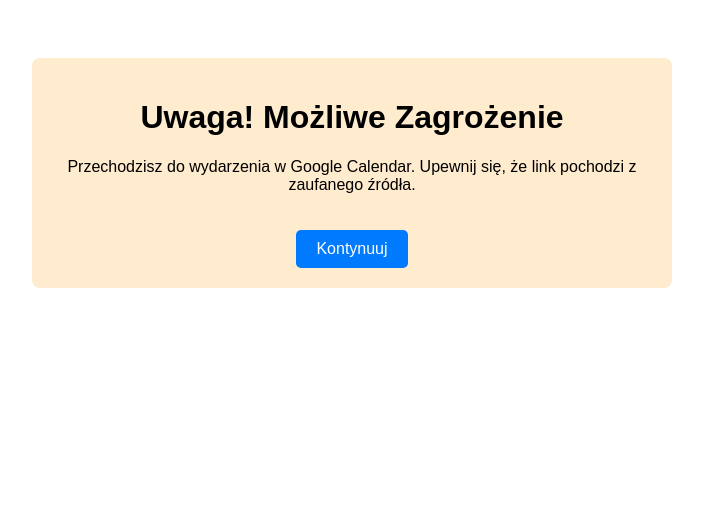
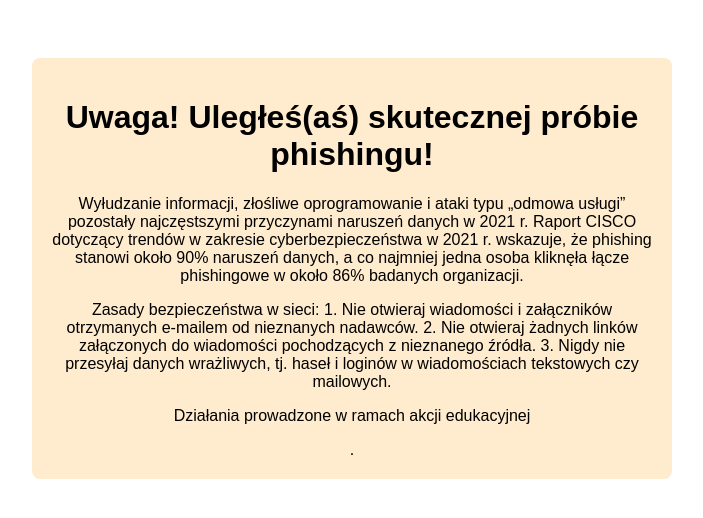
Before and after one commit to Julo-coder/phising-warning, a plain HTML site: page index.html in a window 1280 px wide. Shown: the whole page, without its empty margins (288-991 px from the left). Drawn offline with Linux system fonts and the light colour scheme.

Commit message:
Update index.html

```diff
--- a/index.html
+++ b/index.html
@@ -12,9 +12,21 @@
 </head>
 <body>
     <div class="container">
-        <h1>Uwaga! Możliwe Zagrożenie</h1>
-        <p>Przechodzisz do wydarzenia w Google Calendar. Upewnij się, że link pochodzi z zaufanego źródła.</p>
-        <a id="continue-btn" class="button" href="#">Kontynuuj</a>
+       <h1>Uwaga! Uległeś(aś) skutecznej próbie phishingu!</h1>
+<p>    Wyłudzanie informacji, złośliwe oprogramowanie i ataki typu „odmowa usługi” pozostały
+    najczęstszymi przyczynami naruszeń danych w 2021 r.
+    Raport CISCO dotyczący trendów w zakresie cyberbezpieczeństwa w 2021 r. wskazuje, że phishing
+    stanowi około 90% naruszeń danych, a co najmniej jedna osoba kliknęła łącze phishingowe w około
+    86% badanych organizacji.</p>
+<p>
+    Zasady bezpieczeństwa w sieci:
+    1. Nie otwieraj wiadomości i załączników otrzymanych e-mailem od nieznanych nadawców.
+    2. Nie otwieraj żadnych linków załączonych do wiadomości pochodzących z nieznanego źródła.
+    3. Nigdy nie przesyłaj danych wrażliwych, tj. haseł i loginów w wiadomościach tekstowych czy
+    mailowych.
+</p>
+
+<p>Działania prowadzone w ramach akcji edukacyjnej</p>.
     </div>
 
     <script>
```
